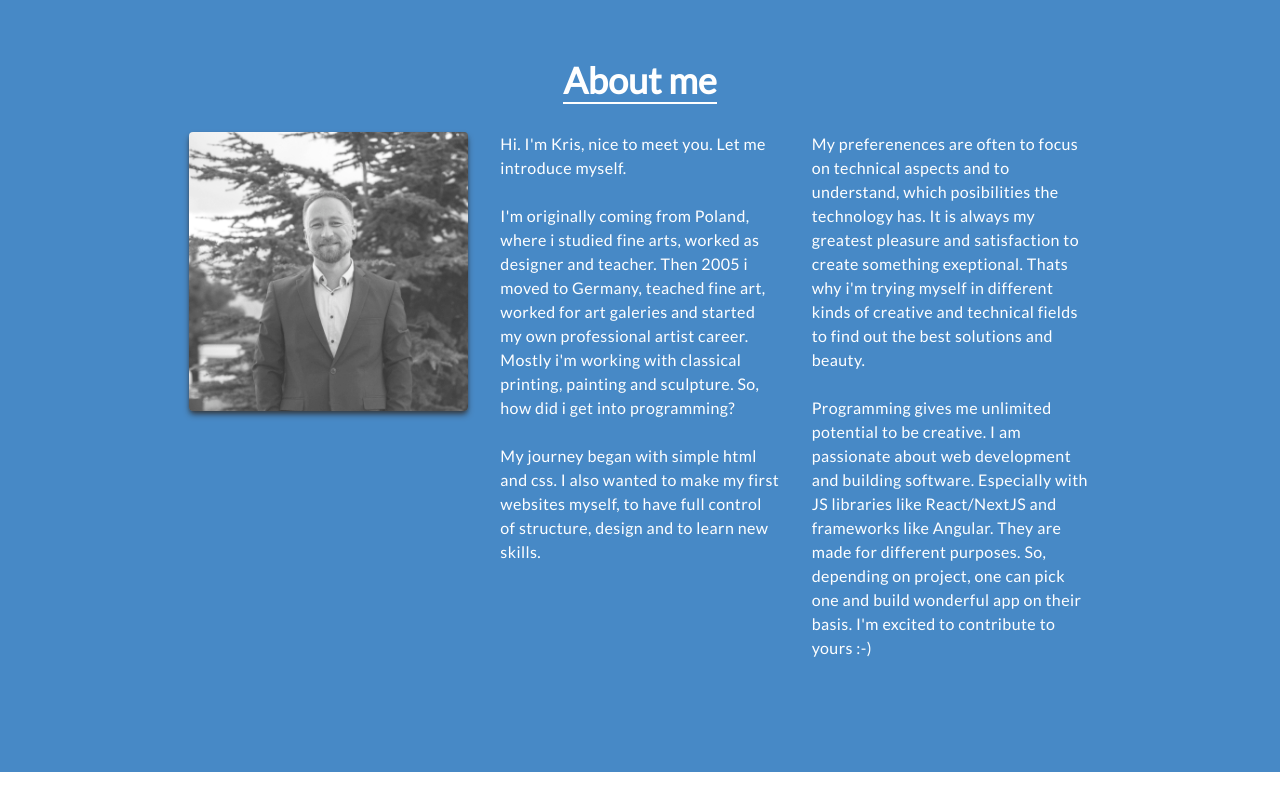
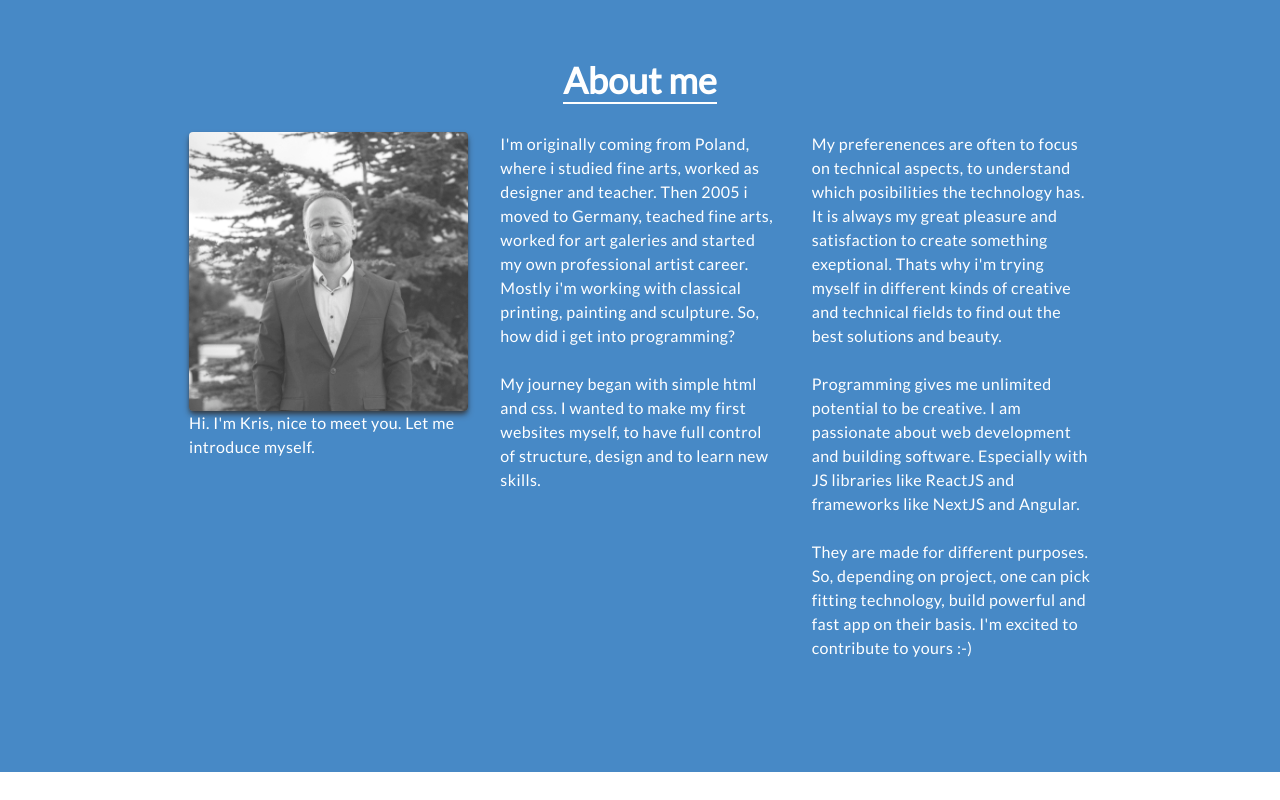
Before and after one commit to krisbaranski/portfolio, a React (Create React App) app: page / in a window 1280 px wide. Shown: the part 900-1700 px from the top of the page. Built offline with nearby package versions, Linux system fonts and the light colour scheme.

Commit message:
docs: add aditional text to aboutme component

```diff
--- a/src/components/Aboutme.js
+++ b/src/components/Aboutme.js
@@ -17,30 +17,29 @@ export const Aboutme = () => {
               alt="Thats me, my portrait"
               className="opacity-100 rounded shadow-md shadow-[#040c16]"
             />
+            <p>Hi. I'm Kris, nice to meet you. Let me introduce myself.</p>
           </div>
           <div>
-            <p>Hi. I'm Kris, nice to meet you. Let me introduce myself.</p>
-            <br />
             <p>
               I'm originally coming from Poland, where i studied fine arts,
               worked as designer and teacher. Then 2005 i moved to Germany,
-              teached fine art, worked for art galeries and started my own
+              teached fine arts, worked for art galeries and started my own
               professional artist career. Mostly i'm working with classical
               printing, painting and sculpture. So, how did i get into
               programming?
             </p>
             <br />
             <p>
-              My journey began with simple html and css. I also wanted to make
-              my first websites myself, to have full control of structure,
-              design and to learn new skills.
+              My journey began with simple html and css. I wanted to make my
+              first websites myself, to have full control of structure, design
+              and to learn new skills.
             </p>
           </div>
           <div>
             <p>
-              My preferenences are often to focus on technical aspects and to
-              understand, which posibilities the technology has. It is always my
-              greatest pleasure and satisfaction to create something exeptional.
+              My preferenences are often to focus on technical aspects, to
+              understand which posibilities the technology has. It is always my
+              great pleasure and satisfaction to create something exeptional.
               Thats why i'm trying myself in different kinds of creative and
               technical fields to find out the best solutions and beauty.
             </p>
@@ -48,10 +47,14 @@ export const Aboutme = () => {
             <p>
               Programming gives me unlimited potential to be creative. I am
               passionate about web development and building software. Especially
-              with JS libraries like React/NextJS and frameworks like Angular.
+              with JS libraries like ReactJS and frameworks like NextJS and
+              Angular.
+            </p>
+            <br />
+            <p>
               They are made for different purposes. So, depending on project,
-              one can pick one and build wonderful app on their basis. I'm
-              excited to contribute to yours :-)
+              one can pick fitting technology, build powerful and fast app on
+              their basis. I'm excited to contribute to yours :-)
             </p>
           </div>
         </div>
```
